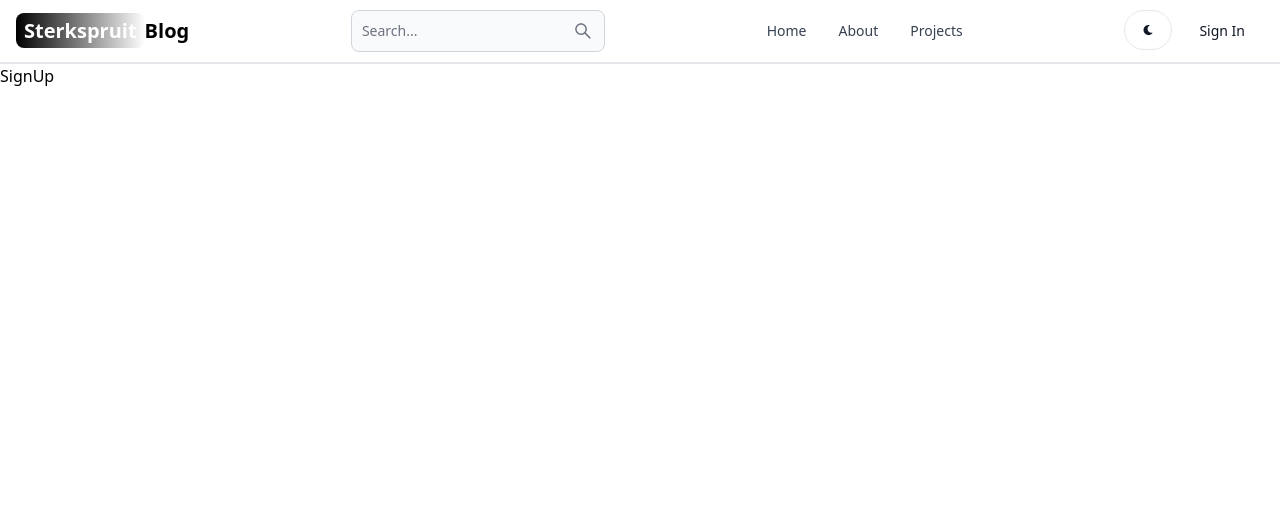
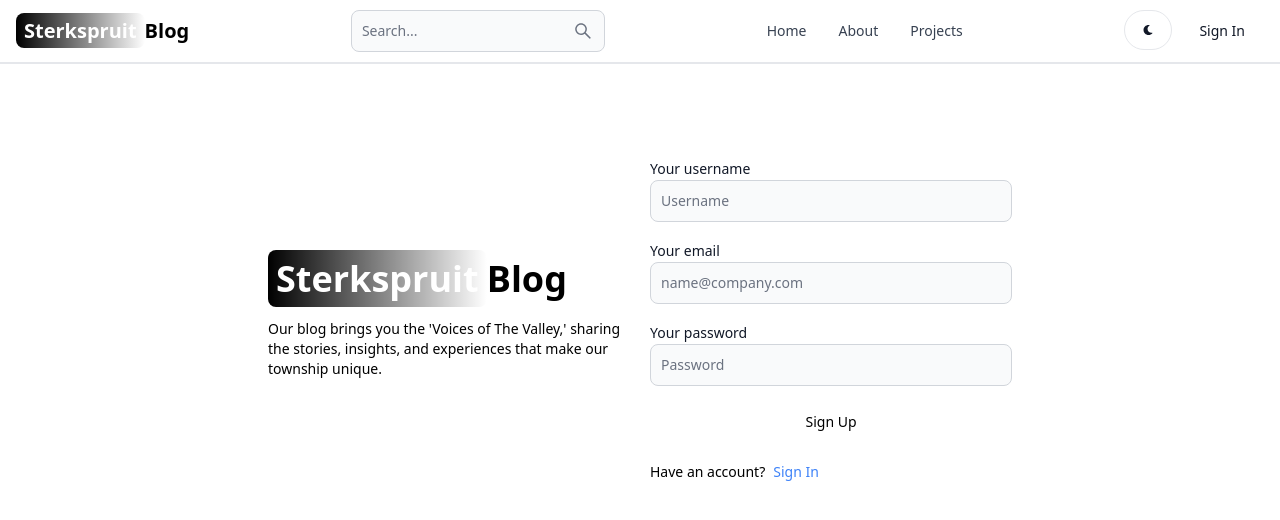
Before and after one commit to iamsihlegqeza/sterkSwave, a React (Vite) app in the folder client/: page /sign-up in a window 1280 px wide. Shown: the top 520 px of the page. Built offline with nearby package versions, Linux system fonts and the light colour scheme.

Commit message:
complete signup UI

```diff
--- a/client/src/components/Header.jsx
+++ b/client/src/components/Header.jsx
@@ -8,8 +8,8 @@
     const path = useLocation().pathname;
   return (
     <Navbar className='border-b-2'>
-        <Link to="/" className='self-center whitespace-nowrap text-sm sm:text-xl font-semibold dark:white'>
-            <span className='px-2 py-1 bg-gradient-to-r from-black rounded-lg text-white dark:text-black,  dark:from-white'>Sterkspruit</span>Blog
+        <Link to="/" className='self-center whitespace-nowrap text-sm sm:text-xl font-semibold dark:text-black'>
+            <span className='px-2 py-1 bg-gradient-to-r from-black rounded-lg text-white dark:text-black  dark:from-white'>Sterkspruit</span>Blog
         </Link>
         <form>
             <TextInput
--- a/client/src/pages/SignUp.jsx
+++ b/client/src/pages/SignUp.jsx
@@ -1,9 +1,57 @@
+import { Button, Label, TextInput } from 'flowbite-react'
 import React from 'react'
+import { Link } from 'react-router-dom'
 
 export default function SignUp() {
-  return (
-    <div>
-      SignUp
+  return <div className='min-h-screen mt-20'>
+    <div className='flex p-3 max-w-3xl mx-auto flex-col md:flex-row md:items-center gap-5'>
+      {/* left */}
+      <div className='flex-1'>
+        <Link to="/" className='font-bold dark:text-black text-4xl'>
+            <span className='px-2 py-1 bg-gradient-to-r from-black rounded-lg text-white dark:text-black  dark:from-white'>Sterkspruit</span>Blog
+        </Link>
+        <p className='text-sm mt-5'>
+          Our blog brings you the 'Voices of The Valley,' sharing the stories, insights, and experiences that make our township unique.
+        </p>
+      </div>
+      {/* right */}
+      <div className='flex-1'>
+        <form className='flex flex-col gap-4'>
+          <div>
+            <Label value='Your username'/>
+            <TextInput
+              type='text'
+              placeholder='Username'
+              id='username'
+            />
+          </div>
+          <div>
+            <Label value='Your email'/>
+            <TextInput
+              type='text'
+              placeholder='name@company.com'
+              id='email'
+            />
+          </div>
+          <div>
+            <Label value='Your password'/>
+            <TextInput
+              type='text'
+              placeholder='Password'
+              id='password'
+            />
+          </div>
+          <Button gradientDuoTone='gray'>
+            Sign Up
+          </Button>
+        </form>
+        <div className='flex gap-2 text-sm mt-5'>
+          <span>Have an account?</span>
+          <Link to='/sign-in' className='text-blue-500'>
+            Sign In
+          </Link>
+        </div>
+      </div>
     </div>
-  )
+    </div>
 }
```
Also changed, not shown: 1 other file (tests, documents, lock files or other folders).
